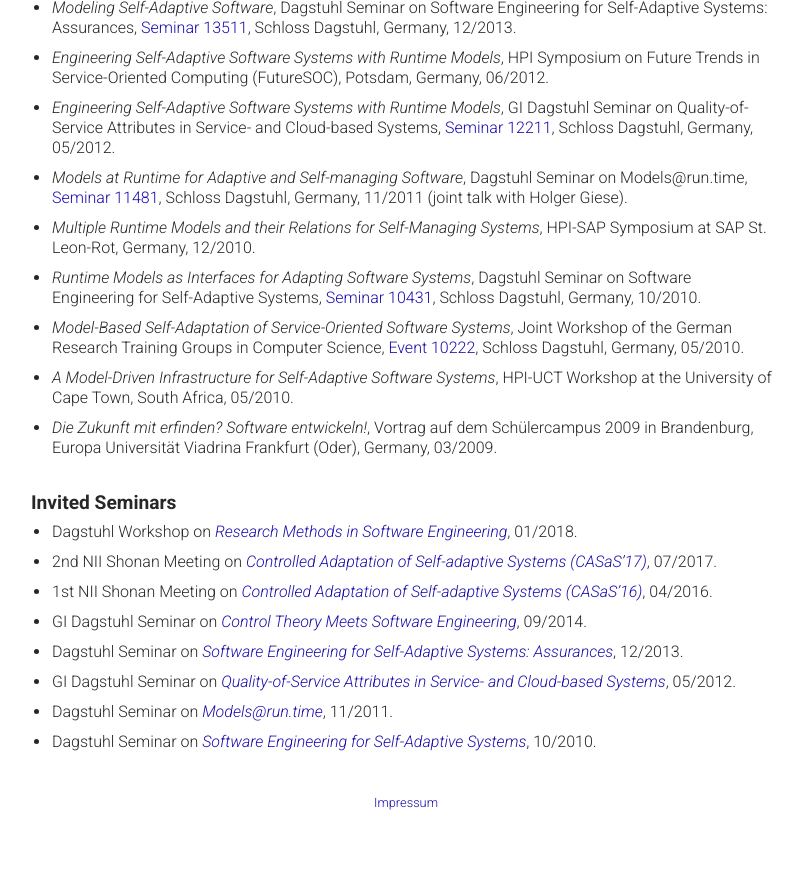
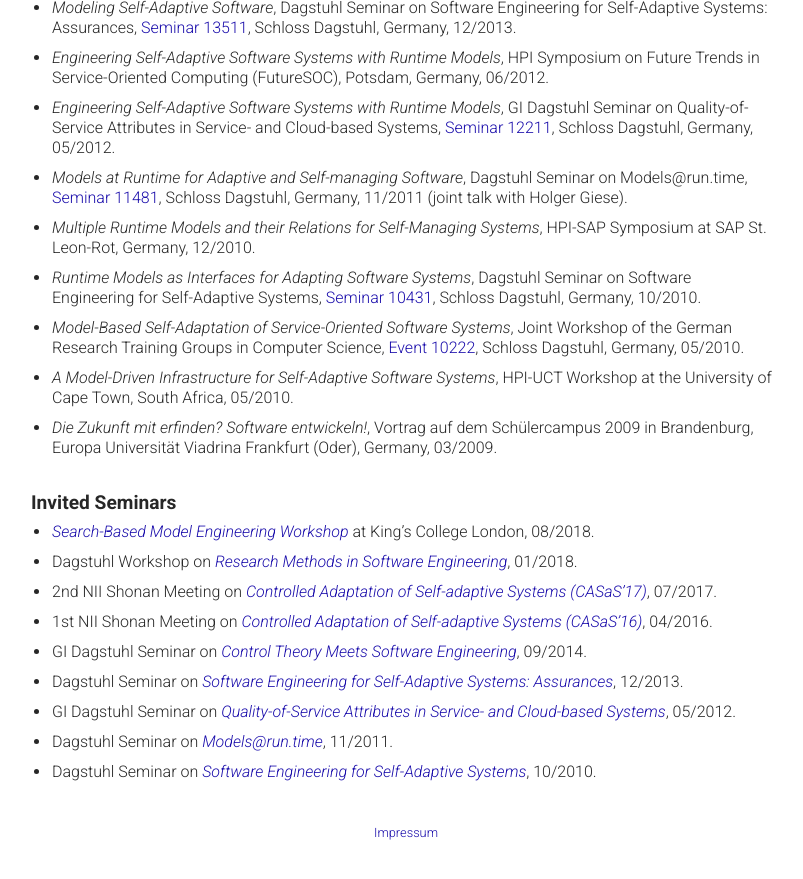
Before and after one commit to thomas-vogel/thomas-vogel.github.io, a Jekyll site: the page built from _pages/activities.md, in a window 1280 px wide and 900 px high, scrolled down 2543 px. Shown: the top 879 px of the window, without its empty margins (234-1037 px from the left). Built offline with Jekyll 4.4.1, drawn with Linux system fonts in a browser that asks for light colours.

Commit message:
Add search-based model engineering workshop.

```diff
--- a/_pages/activities.md
+++ b/_pages/activities.md
@@ -164,6 +164,7 @@ layout: paper
 
 ## Invited Seminars
 
+* [_Search-Based Model Engineering Workshop_](https://www.informatik.hu-berlin.de/de/forschung/gebiete/mse/HU-KCL-Workshop){:target="_blank"} at King's College London, 08/2018.
 * Dagstuhl Workshop on [_Research Methods in Software Engineering_](http://www.dagstuhl.de/18034){:target="_blank"}, 01/2018.
 *  2nd NII Shonan Meeting on [_Controlled Adaptation of Self-adaptive Systems (CASaS'17)_](http://shonan.nii.ac.jp/seminar/110/){:target="_blank"}, 07/2017.
 *  1st  NII Shonan Meeting on [_Controlled Adaptation of Self-adaptive Systems (CASaS'16)_](http://shonan.nii.ac.jp/shonan/blog/2015/05/15/controlled-adaptation-of-self%EF%BC%8Dadaptive-systems-casas-2/){:target="_blank"}, 04/2016.
```
